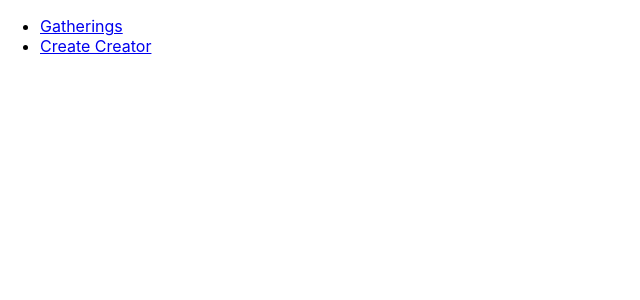
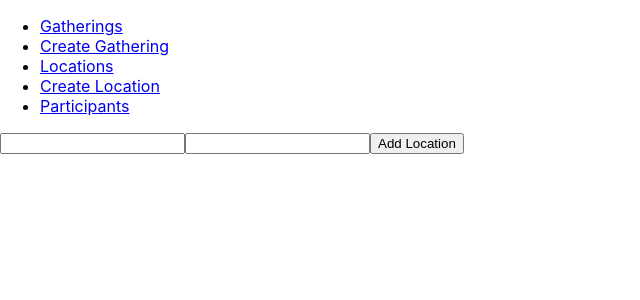
Before and after one commit to derekjwilliams/our-gatherings, a React (Create React App) app in the folder react-ui/: page /locationCreator in a window 1280 px wide. Shown: the top 300 px of the page, without its empty margins (0-640 px from the left). Built offline with nearby package versions, Linux system fonts and the light colour scheme.

Commit message:
added location creator

```diff
--- a/react-ui/src/App.js
+++ b/react-ui/src/App.js
@@ -4,6 +4,7 @@ import React from "react";
 import Gatherings from "./Components/Gatherings";
 import GatheringCreator from "./Components/GatheringCreator";
 import Locations from "./Components/Locations";
+import LocationCreator from "./Components/LocationCreator";
 import Participants from "./Components/Participants";
 import Schema from "./Components/Schema";
 import ObjectTypesInSchema from './Components/ObjectTypesInSchema'
@@ -20,14 +21,20 @@ function App() {
       <div>
         <nav>
           <ul>
-            {/* <li>
-              <Link to="/">Home</Link>
-            </li> */}
             <li>
               <Link to="/gatherings">Gatherings</Link>
             </li>
             <li>
-              <Link to="/gatheringCreator">Create Creator</Link>
+              <Link to="/gatheringCreator">Create Gathering</Link>
+            </li>
+            <li>
+              <Link to="/locations">Locations</Link>
+            </li>
+            <li>
+              <Link to="/locationCreator">Create Location</Link>
+            </li>
+            <li>
+              <Link to="/participants">Participants</Link>
             </li>
           </ul>
         </nav>
@@ -38,12 +45,18 @@ function App() {
           <Route path="/gatherings">
             <Gatherings />
           </Route>
+          <Route path="/locations">
+            <Locations />
+          </Route>
+          <Route path="/participants">
+            <Participants />
+          </Route>
           <Route path="/gatheringCreator">
             <GatheringCreator />
           </Route>
-          {/* <Route path="/">
-            <Home />
-          </Route> */}
+          <Route path="/locationCreator">
+            <LocationCreator />
+          </Route>
         </Switch>
       </div>
     </Router>
--- /dev/null
+++ b/react-ui/src/Components/LocationCreator.js
@@ -0,0 +1,62 @@
+import { gql, useMutation } from '@apollo/client';
+
+// Define mutation
+const CREATE_LOCATION = gql
+`mutation CreateLocation($newLocation: CreateLocationInput!) {
+  createLocation(input: $newLocation) {
+    location {
+      name
+    }
+  }
+}`;
+// `mutation CreateLocation($newLocation: CreateLocationInput!) {
+//   createLocation(input: $newLocation) {
+//     location {
+//       name
+//     }
+//   }
+// }`;
+
+function LocationCreator() {
+  let nameInput;
+  let descriptionInput;
+  const [createLocation, { data, loading, error }] = useMutation(CREATE_LOCATION);
+
+  if (loading) return 'Submitting New Location...';
+  if (error) return `Submission error! ${error.message}`;
+
+  return (
+    <div>
+      <form
+        onSubmit={e => {
+          e.preventDefault();
+          createLocation({
+            variables: {
+              newLocation: {
+              location: {
+                name: nameInput.value,
+                description: descriptionInput.value
+              }
+            }
+            }
+          });
+          nameInput.value = '';
+        }}
+      >
+        <input
+          ref={node => {
+            nameInput = node;
+          }}
+        />
+        <input
+          ref={node => {
+            descriptionInput = node;
+          }}
+        />
+        <button type="submit">Add Location</button>
+      </form>
+    </div>
+  );
+}
+
+export default LocationCreator;
--- a/react-ui/src/Components/Locations.js
+++ b/react-ui/src/Components/Locations.js
@@ -8,6 +8,7 @@ const GET_LOCATIONS = gql`
     	nodes {
 				id
         name
+        description
       }
     }
   }
@@ -20,12 +21,17 @@ function Locations(props) {
   if (error) return `Error! ${error.message}`;
 
   return (
-    <div name="dog">
-      {data.allLocations.nodes.map(v => (
-        <div key={v.id}>
-          {v.name}
-        </div>
-      ))}
+    <div name="locations">
+      {data.allLocations.nodes.map(location => (
+        <div class="location">
+        <span key={location.id}>
+          {location.name},
+        </span>
+        <span key={location.description}>
+          {location.description}
+        </span>
+      </div>
+    ))}
     </div>
   );
 }
```
Also changed, not shown: 1 other file (tests, documents, lock files or other folders).
